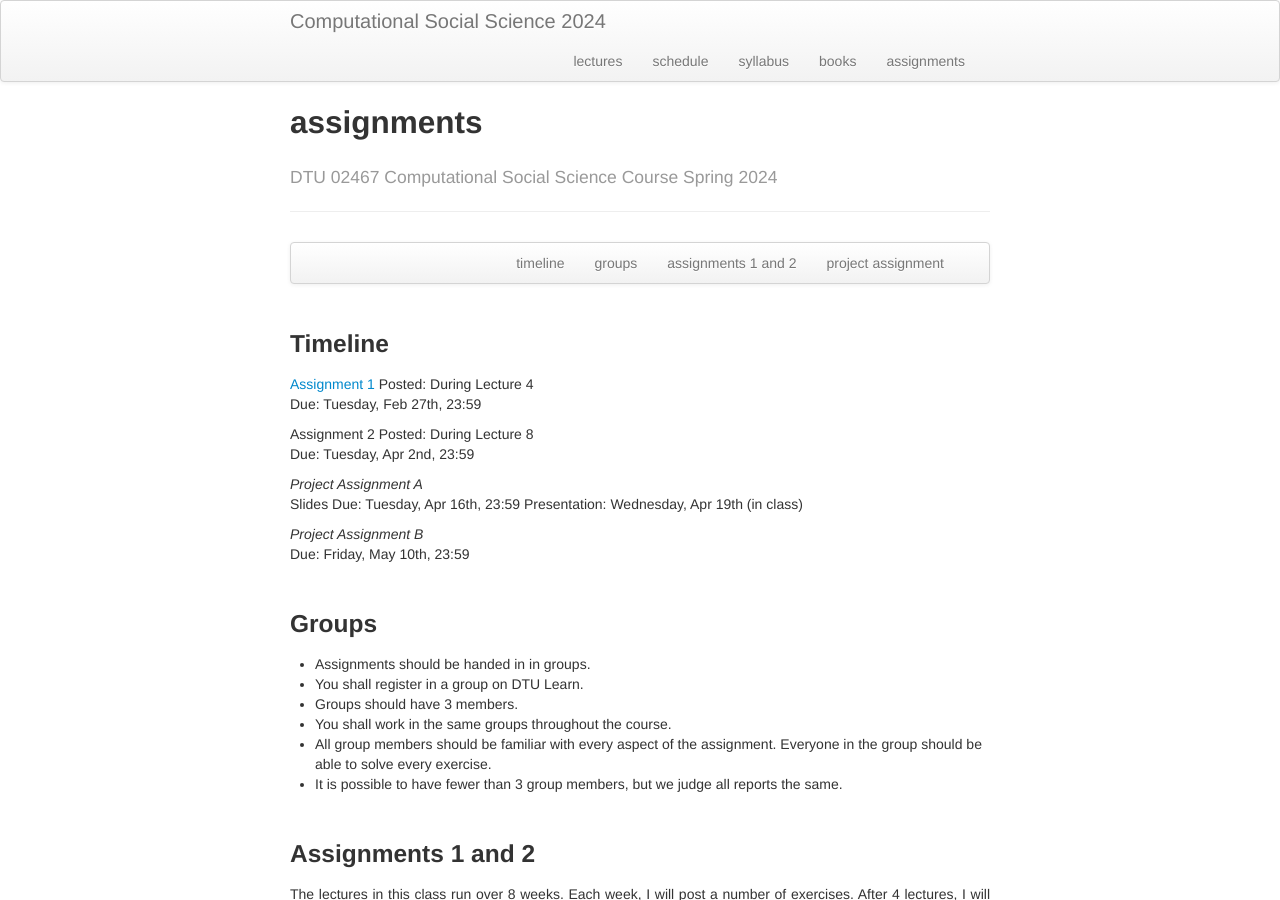
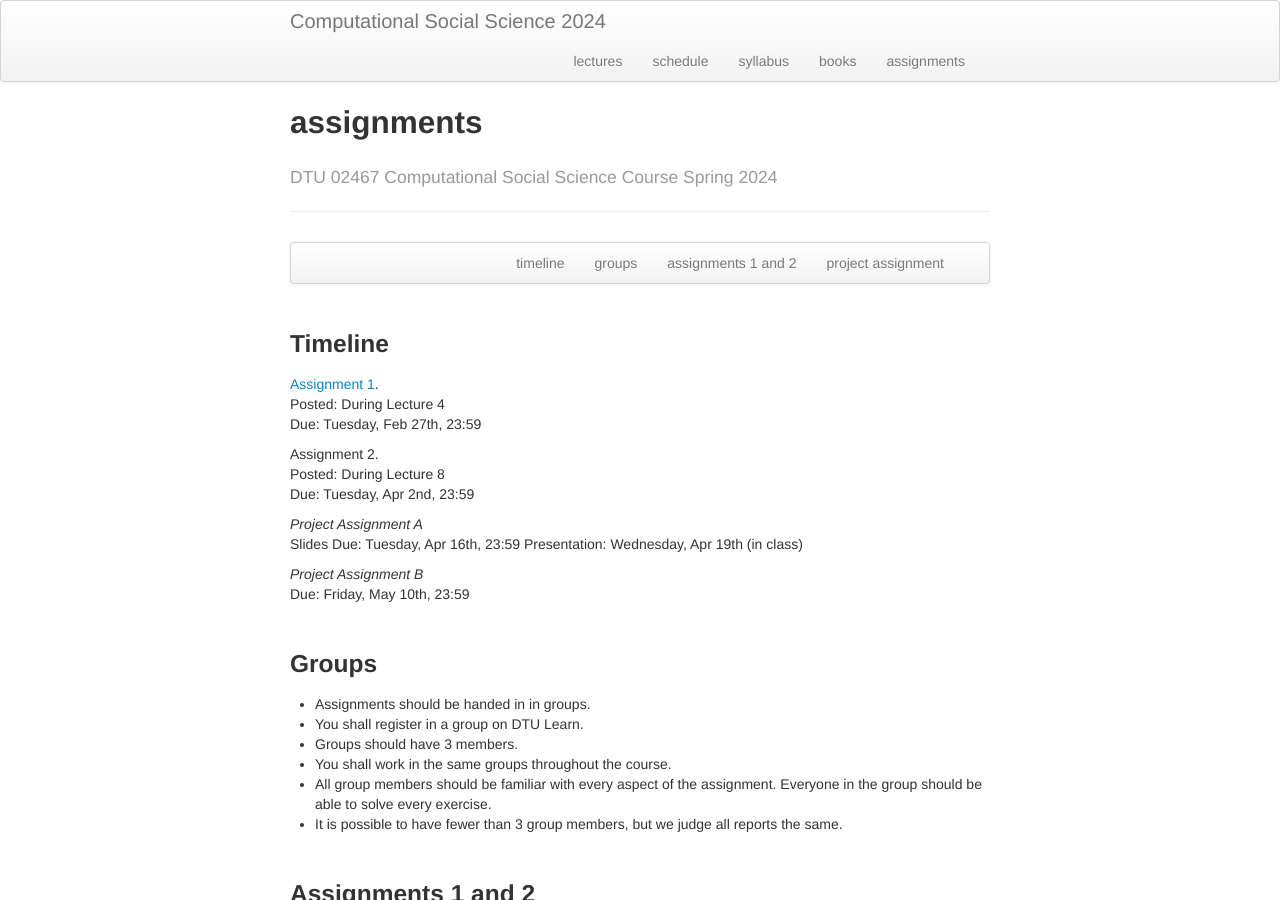
Before and after one commit to Simo067m/comsocsci2024, a Jekyll site: the page built from docs/assignments.md, in a window 1280 px wide and 900 px high. Built offline with Jekyll 4.4.1, drawn with Linux system fonts in a browser that asks for light colours.

```diff
--- a/docs/assignments.md
+++ b/docs/assignments.md
@@ -20,11 +20,11 @@ description: A course led by Laura Alessandretti on Computational Social Science
 
 ### <a name="timeline"></a>Timeline
 
-[Assignment 1](https://nbviewer.org/github/lalessan/comsocsci2024/blob/main/assignments/Assignment1.ipynb?flash_cache=True)
+[Assignment 1](https://nbviewer.org/github/lalessan/comsocsci2024/blob/main/assignments/Assignment1.ipynb?flash_cache=True).
 Posted: During Lecture 4
 Due: Tuesday, Feb 27th, 23:59
 
-Assignment 2
+Assignment 2.
 Posted: During Lecture 8
 Due: Tuesday, Apr 2nd, 23:59
 
```
